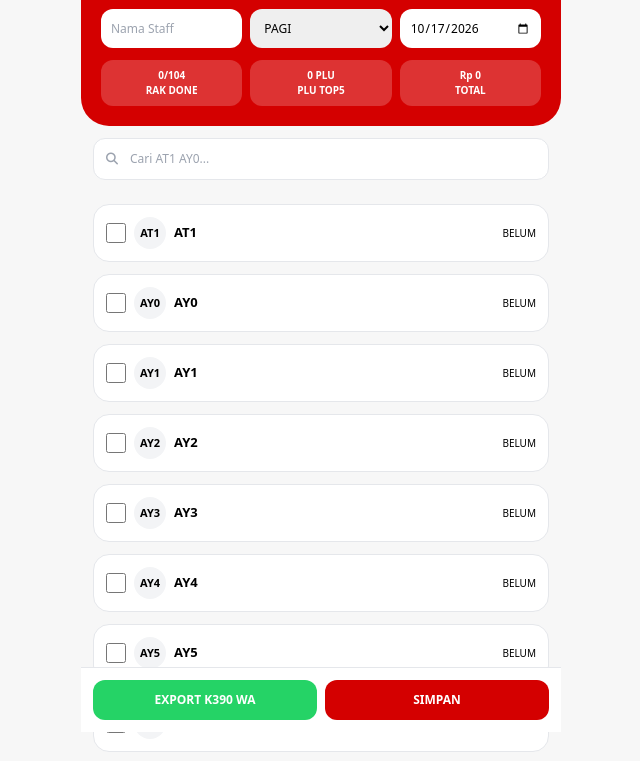
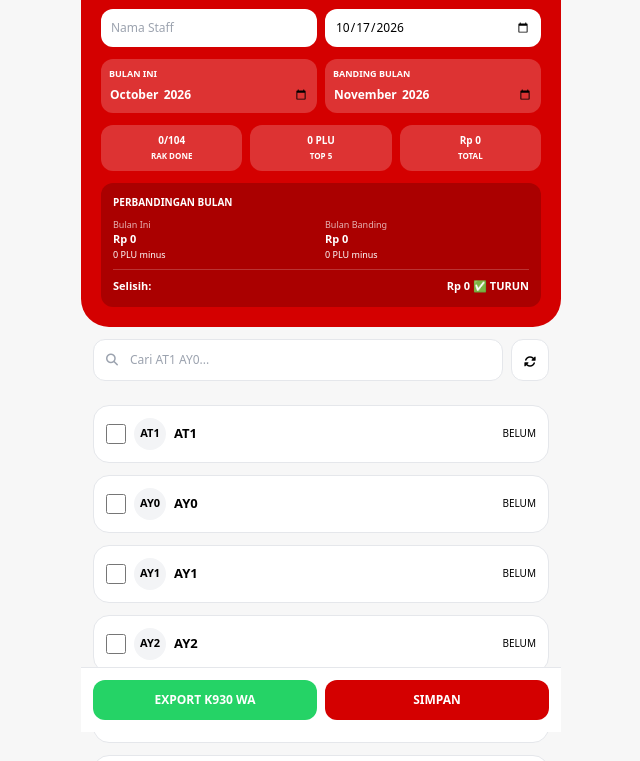
Before and after one commit to supriatna02030-blip/monitoring_so_karbela3, a plain HTML site: page index.html in a window 1280 px wide. Shown: the part 68-829 px from the top of the page, without its empty margins (319-959 px from the left). Drawn offline with nearby package versions, Linux system fonts and the light colour scheme.

Commit message:
Update index.html

```diff
--- a/index.html
+++ b/index.html
@@ -3,109 +3,165 @@
 <head>
 <meta charset="UTF-8">
 <meta name="viewport" content="width=device-width, initial-scale=1.0">
-<title>K390 KARBELA 3 - FIX INPUT</title>
+<title>K930 KARBELA 3 - DARK + BANDING BULAN</title>
 <script src="https://cdn.tailwindcss.com"></script>
 <link rel="stylesheet" href="https://cdnjs.cloudflare.com/ajax/libs/font-awesome/6.4.0/css/all.min.css">
+<script>tailwind.config={darkMode:'class'}</script>
+<style>
+.dark body{background:#0F0F0F}
+</style>
 </head>
-<body class="max-w-[480px] mx-auto bg-[#F7F7F7] min-h-screen pb-32">
+<body class="max-w-[480px] mx-auto bg-[#F7F7F7] dark:bg-[#121212] min-h-screen pb-40 transition-all">
 <div class="bg-[#D40000] text-white p-5 rounded-b-[28px] sticky top-0 z-50">
-<h1 class="font-black text-[20px]">K390 KARBELA 3</h1>
-<p class="text-[10px]">SO RAK + 5 PLU SELISIH TERBESAR - FIX</p>
-<div class="grid grid-cols-3 gap-2 mt-3">
+<div class="flex justify-between items-center">
+<div>
+<h1 class="font-black text-[20px]">K930 KARBELA 3</h1>
+<p class="text-[10px] opacity-80">SO + BANDING BULAN + DARK MODE</p>
+</div>
+<button onclick="toggleDark()" id="darkBtn" class="bg-white/20 w-10 h-10 rounded-full"><i class="fa-solid fa-moon"></i></button>
+</div>
+
+<div class="grid grid-cols-2 gap-2 mt-3">
 <input id="nama" placeholder="Nama Staff" class="rounded-xl p-2.5 text-black text-xs outline-none">
-<select id="shift" class="rounded-xl p-2.5 text-black text-xs"><option>PAGI</option><option>SIANG</option><option>MALAM</option></select>
 <input id="tanggal" type="date" class="rounded-xl p-2.5 text-black text-xs">
 </div>
-<div class="mt-3 flex gap-2 text-[10px] font-bold">
-<div class="flex-1 bg-white/20 rounded-xl p-2 text-center"><p id="done">0/115</p>RAK DONE</div>
-<div class="flex-1 bg-white/20 rounded-xl p-2 text-center"><p id="top5">0</p>PLU TOP5</div>
-<div class="flex-1 bg-white/20 rounded-xl p-2 text-center"><p id="totalMinus">Rp 0</p>TOTAL</div>
+
+<!-- PILIH BULAN -->
+<div class="grid grid-cols-2 gap-2 mt-3">
+<div class="bg-white/20 rounded-xl p-2">
+<p class="text-[9px] font-bold">BULAN INI</p>
+<input id="bulanSekarang" type="month" onchange="gantiBulan()" class="w-full bg-transparent text-xs font-bold outline-none">
+</div>
+<div class="bg-white/20 rounded-xl p-2">
+<p class="text-[9px] font-bold">BANDING BULAN</p>
+<input id="bulanBanding" type="month" onchange="updateBanding()" class="w-full bg-transparent text-xs font-bold outline-none">
 </div>
 </div>
 
-<div class="p-3"><div class="bg-white border rounded-xl flex items-center px-3"><i class="fa-solid fa-search text-xs text-gray-400"></i><input id="search" oninput="render()" placeholder="Cari AT1 AY0..." class="bg-transparent w-full p-3 outline-none text-xs"></div></div>
+<div class="mt-3 grid grid-cols-3 gap-2 text-[10px] font-bold text-center">
+<div class="bg-white/20 rounded-xl p-2"><p id="done">0/115</p><span class="text-[8px]">RAK DONE</span></div>
+<div class="bg-white/20 rounded-xl p-2"><p id="top5">0 PLU</p><span class="text-[8px]">TOP 5</span></div>
+<div class="bg-white/20 rounded-xl p-2"><p id="totalMinus">Rp 0</p><span class="text-[8px]">TOTAL</span></div>
+</div>
+
+<!-- PANEL BANDING -->
+<div id="panelBanding" class="mt-3 bg-black/20 rounded-xl p-3 hidden">
+<p class="text-[10px] font-black">PERBANDINGAN BULAN</p>
+<div class="grid grid-cols-2 gap-2 mt-2 text-[11px]">
+<div><p class="text-[9px] opacity-70">Bulan Ini</p><p id="b1Total" class="font-bold">Rp 0</p><p id="b1Plu" class="text-[9px]">0 PLU</p></div>
+<div><p class="text-[9px] opacity-70">Bulan Banding</p><p id="b2Total" class="font-bold">Rp 0</p><p id="b2Plu" class="text-[9px]">0 PLU</p></div>
+</div>
+<div class="mt-2 pt-2 border-t border-white/20 flex justify-between text-[11px] font-black">
+<span>Selisih:</span><span id="selisihBanding">Rp 0</span>
+</div>
+</div>
+</div>
+
+<div class="p-3 flex gap-2">
+<div class="flex-1 bg-white dark:bg-zinc-800 border dark:border-zinc-700 rounded-xl flex items-center px-3"><i class="fa-solid fa-search text-xs text-gray-400"></i><input id="search" oninput="render()" placeholder="Cari AT1 AY0..." class="bg-transparent w-full p-3 outline-none text-xs dark:text-white"></div>
+<button onclick="render()" class="bg-white dark:bg-zinc-800 border px-3 rounded-xl"><i class="fa-solid fa-rotate text-xs"></i></button>
+</div>
 
 <div id="list" class="p-3 space-y-3"></div>
 
-<div class="fixed bottom-0 left-1/2 -translate-x-1/2 w-full max-w-[480px] bg-white border-t p-3 flex gap-2 z-50">
-<button onclick="exportWA()" class="flex-1 bg-[#25D366] text-white py-3 rounded-xl font-bold text-xs">EXPORT K390 WA</button>
+<div class="fixed bottom-0 left-1/2 -translate-x-1/2 w-full max-w-[480px] bg-white dark:bg-zinc-900 border-t dark:border-zinc-800 p-3 flex gap-2 z-50">
+<button onclick="exportWA()" class="flex-1 bg-[#25D366] text-white py-3 rounded-xl font-bold text-xs">EXPORT K930 WA</button>
 <button onclick="save()" class="flex-1 bg-[#D40000] text-white py-3 rounded-xl font-bold text-xs">SIMPAN</button>
 </div>
 
 <script>
 const ITEMS = ["AT1","AY0","AY1","AY2","AY3","AY4","AY5","AY6","AY7","AY8","AY9","AZ1","BA1","BA2","CB1","CF1","CH1","CR1","CR2","CR3","CR4","CX1","CX2","DB1","DD1","DJ1","DJ2","DJ3","DJ4","DJ5","DJ6","EB1","EC1","ED1","EE1","EF1","EJ1","EP1","EP2","EP3","EP4","EP5","FP1","FP2","FP3","FP4","FP5","FP6","FP7","FP8","HB1","HB2","HB3","HB4","HB5","HB6","HB7","HC1","HD1","HG1","HH1","HI1","HM1","HN1","HO1","HS1","HT1","JA1","JC1","KI1","KJ1","KL1","KO1","KS1","MC1","MD1","ME1","MI1","MI2","MI3","NA1","NF1","NP1","OA1","OB1","OB2","OC1","Q31","Q32","Q41","Q51","Q52","Q53","Q54","Q55","QA1","S11","S12","S13","S14","S15","S16","S17","S18"];
-let data = JSON.parse(localStorage.getItem('K390_FIX') || '{}');
+
+let bulanAktif = new Date().toISOString().slice(0,7);
+let dataAll = JSON.parse(localStorage.getItem('K930_KARBELA3_ALL') || '{}'); // {2026-10:{code:{...}}, 2026-11:{...}}
+
+function getDataBulan(bulan){ if(!dataAll[bulan]) dataAll[bulan]={}; return dataAll[bulan]; }
+function getDataAktif(){ return getDataBulan(bulanAktif); }
+
+function gantiBulan(){
+ bulanAktif = document.getElementById('bulanSekarang').value || new Date().toISOString().slice(0,7);
+ render(); updateBanding();
+}
+function toggleDark(){
+ document.documentElement.classList.toggle('dark');
+ localStorage.setItem('K930_DARK', document.documentElement.classList.contains('dark'));
+ document.getElementById('darkBtn').innerHTML = document.documentElement.classList.contains('dark') ? '<i class="fa-solid fa-sun"></i>' : '<i class="fa-solid fa-moon"></i>';
+}
 
 function render(){
  const q = document.getElementById('search').value.toLowerCase();
  const list = document.getElementById('list'); list.innerHTML='';
+ const data = getDataAktif();
  ITEMS.filter(c=>c.toLowerCase().includes(q)).forEach(code=>{
   const d = data[code] || {checked:false, rak:'', nominal:'', items:[]};
   let htmlItems = '';
   if(d.checked){
-   htmlItems = `<div class="p-2 bg-red-50 space-y-2">`;
-   htmlItems+=`<p class="text-[10px] font-black text-red-600">ISI 5 PLU MINUS TERBESAR DI RAK ${code}:</p>`;
+   htmlItems = `<div class="p-2 bg-red-50 dark:bg-red-900/20 space-y-2 rounded-b-xl">`;
    (d.items||[]).forEach((it,i)=>{
-    htmlItems+=`
-    <div class="bg-white border rounded-xl p-2 space-y-1">
+    htmlItems+=`<div class="bg-white dark:bg-zinc-800 border dark:border-zinc-700 rounded-xl p-2 space-y-1">
       <div class="grid grid-cols-12 gap-1">
-        <input id="in-${code}-${i}-plu" value="${it.plu||''}" oninput="uItemNoRender('${code}',${i},'plu',this.value)" placeholder="PLU" class="col-span-3 border rounded p-2 text-[12px] outline-none">
-        <input id="in-${code}-${i}-nama" value="${it.nama||''}" oninput="uItemNoRender('${code}',${i},'nama',this.value)" placeholder="Nama Barang" class="col-span-7 border rounded p-2 text-[12px] outline-none">
+        <input value="${it.plu||''}" oninput="uItem('${code}',${i},'plu',this.value)" placeholder="PLU" class="col-span-3 border rounded p-2 text-[12px] outline-none dark:bg-zinc-900 dark:text-white">
+        <input value="${it.nama||''}" oninput="uItem('${code}',${i},'nama',this.value)" placeholder="Nama Barang" class="col-span-7 border rounded p-2 text-[12px] outline-none dark:bg-zinc-900 dark:text-white">
         <button onclick="dItem('${code}',${i})" class="col-span-2 bg-red-100 text-red-600 rounded"><i class="fa-solid fa-trash text-[11px]"></i></button>
       </div>
       <div class="grid grid-cols-2 gap-1">
-        <input id="in-${code}-${i}-selisih" value="${it.selisih||''}" oninput="uItemNoRender('${code}',${i},'selisih',this.value)" type="number" inputmode="numeric" placeholder="Selisih Rp" class="border rounded p-2 text-[12px] outline-none">
-        <input id="in-${code}-${i}-qty" value="${it.qty||''}" oninput="uItemNoRender('${code}',${i},'qty',this.value)" type="number" inputmode="numeric" placeholder="Qty Minus" class="border rounded p-2 text-[12px] outline-none">
-      </div>
-    </div>`;
+        <input value="${it.selisih||''}" oninput="uItem('${code}',${i},'selisih',this.value)" type="number" inputmode="numeric" placeholder="Selisih Rp" class="border rounded p-2 text-[12px] outline-none dark:bg-zinc-900 dark:text-white">
+        <input value="${it.qty||''}" oninput="uItem('${code}',${i},'qty',this.value)" type="number" inputmode="numeric" placeholder="Qty" class="border rounded p-2 text-[12px] outline-none dark:bg-zinc-900 dark:text-white">
+      </div></div>`;
    });
-   if((d.items||[]).length < 5){
-    htmlItems+=`<button onclick="aItem('${code}')" class="w-full py-3 border-2 border-dashed border-red-300 text-red-600 rounded-xl text-[12px] font-black">+ TAMBAH PLU (${(d.items||[]).length}/5)</button>`;
-   }
+   if((d.items||[]).length < 5) htmlItems+=`<button onclick="aItem('${code}')" class="w-full py-3 border-2 border-dashed border-red-300 text-red-600 rounded-xl text-[11px] font-black">+ TAMBAH PLU (${(d.items||[]).length}/5)</button>`;
    htmlItems+=`</div>`;
   }
   const el = document.createElement('div');
-  el.className = `bg-white rounded-2xl border ${d.checked?'border-[#D40000]':''}`;
-  el.innerHTML = `
-  <label class="flex justify-between items-center p-3">
-    <div class="flex items-center gap-2"><input type="checkbox" ${d.checked?'checked':''} onchange="tog('${code}')" class="w-5 h-5 accent-[#D40000]"><div class="w-8 h-8 rounded-full flex items-center justify-center text-[11px] font-black ${d.checked?'bg-[#D40000] text-white':'bg-gray-100'}">${code}</div><b class="text-[13px]">${code}</b></div>
-    <span class="text-[10px]">${d.checked?`Rp${Number(d.nominal||0).toLocaleString('id-ID')} | ${d.rak||'-'}`:'BELUM'}</span>
-  </label>
-  <div class="${d.checked?'':'hidden'} border-t p-3 space-y-2 bg-[#FFF8F8]">
-    <div class="grid grid-cols-2 gap-2">
-      <input value="${d.rak}" oninput="setNoRender('${code}','rak',this.value.toUpperCase())" placeholder="No Rak ex: B-01" class="border rounded-lg p-2.5 text-[13px] outline-none">
-      <input value="${d.nominal}" oninput="setNoRender('${code}','nominal',this.value)" type="number" inputmode="numeric" placeholder="Total Rp Minus" class="border rounded-lg p-2.5 text-[13px] outline-none">
-    </div>
-    ${htmlItems}
-  </div>`;
+  el.className = `bg-white dark:bg-zinc-800 rounded-2xl border dark:border-zinc-700 overflow-hidden ${d.checked?'border-[#D40000]':''}`;
+  el.innerHTML = `<label class="flex justify-between items-center p-3 cursor-pointer"><div class="flex items-center gap-2"><input type="checkbox" ${d.checked?'checked':''} onchange="tog('${code}')" class="w-5 h-5 accent-[#D40000]"><div class="w-8 h-8 rounded-full flex items-center justify-center text-[11px] font-black ${d.checked?'bg-[#D40000] text-white':'bg-gray-100 dark:bg-zinc-700'}">${code}</div><b class="text-[13px] dark:text-white">${code}</b></div><span class="text-[10px] dark:text-gray-300">${d.checked?`Rp${Number(d.nominal||0).toLocaleString('id-ID')} | ${d.rak||'-'}`:'BELUM'}</span></label><div class="${d.checked?'':'hidden'} border-t dark:border-zinc-700 p-3 space-y-2 bg-[#FFF8F8] dark:bg-zinc-900"><div class="grid grid-cols-2 gap-2"><input value="${d.rak}" oninput="set('${code}','rak',this.value.toUpperCase())" placeholder="No Rak" class="border rounded-lg p-2.5 text-[13px] outline-none dark:bg-zinc-800 dark:text-white"><input value="${d.nominal}" oninput="set('${code}','nominal',this.value)" type="number" inputmode="numeric" placeholder="Total Rp" class="border rounded-lg p-2.5 text-[13px] outline-none dark:bg-zinc-800 dark:text-white"></div>${htmlItems}</div>`;
   list.appendChild(el);
  }); upd();
 }
-function tog(c){ if(!data[c]) data[c]={checked:false,rak:'',nominal:'',items:[]}; data[c].checked=!data[c].checked; if(!data[c].checked) delete data[c]; ls(); render(); }
-function setNoRender(c,k,v){ if(!data[c]) data[c]={checked:true,rak:'',nominal:'',items:[]}; data[c][k]=v; ls(); upd(); }
-function uItemNoRender(c,i,k,v){ if(!data[c].items) data[c].items=[]; data[c].items[i][k]=v; ls(); upd(); }
-function aItem(c){ if(!data[c].items) data[c].items=[]; if(data[c].items.length>=5) return; data[c].items.push({plu:'',nama:'',selisih:'',qty:''}); ls(); render(); }
-function dItem(c,i){ data[c].items.splice(i,1); ls(); render(); }
-function ls(){ localStorage.setItem('K390_FIX', JSON.stringify(data)); }
+function tog(c){ let data=getDataAktif(); if(!data[c]) data[c]={checked:false,rak:'',nominal:'',items:[]}; data[c].checked=!data[c].checked; if(!data[c].checked) delete data[c]; ls(); render(); }
+function set(c,k,v){ let data=getDataAktif(); if(!data[c]) data[c]={checked:true,rak:'',nominal:'',items:[]}; data[c][k]=v; ls(); upd(); }
+function uItem(c,i,k,v){ let data=getDataAktif(); data[c].items[i][k]=v; ls(); upd(); }
+function aItem(c){ let data=getDataAktif(); if(!data[c].items) data[c].items=[]; if(data[c].items.length>=5) return; data[c].items.push({plu:'',nama:'',selisih:'',qty:''}); ls(); render(); }
+function dItem(c,i){ let data=getDataAktif(); data[c].items.splice(i,1); ls(); render(); }
+function ls(){ localStorage.setItem('K930_KARBELA3_ALL', JSON.stringify(dataAll)); }
 function upd(){
- const done=Object.values(data).filter(v=>v.checked).length;
- let totalPLU=0,totalRp=0; Object.values(data).forEach(v=>{ totalPLU+=(v.items||[]).length; totalRp+=Number(v.nominal||0); });
- document.getElementById('done').innerText=done+'/'+ITEMS.length;
- document.getElementById('top5').innerText=totalPLU+' PLU';
- document.getElementById('totalMinus').innerText='Rp '+totalRp.toLocaleString('id-ID');
+ let data=getDataAktif(); const done=Object.values(data).filter(v=>v.checked).length; let totalPLU=0,totalRp=0; Object.values(data).forEach(v=>{ totalPLU+=(v.items||[]).length; totalRp+=Number(v.nominal||0); });
+ document.getElementById('done').innerText=done+'/'+ITEMS.length; document.getElementById('top5').innerText=totalPLU+' PLU'; document.getElementById('totalMinus').innerText='Rp '+totalRp.toLocaleString('id-ID');
+ updateBanding();
 }
-function save(){ ls(); alert('Tersimpan K390!'); }
+function updateBanding(){
+ const b1 = document.getElementById('bulanSekarang').value;
+ const b2 = document.getElementById('bulanBanding').value;
+ if(!b2) { document.getElementById('panelBanding').classList.add('hidden'); return; }
+ document.getElementById('panelBanding').classList.remove('hidden');
+ const d1 = getDataBulan(b1); const d2 = getDataBulan(b2);
+ let t1=0,p1=0,t2=0,p2=0;
+ Object.values(d1).forEach(v=>{ t1+=Number(v.nominal||0); p1+=(v.items||[]).length; });
+ Object.values(d2).forEach(v=>{ t2+=Number(v.nominal||0); p2+=(v.items||[]).length; });
+ document.getElementById('b1Total').innerText='Rp '+t1.toLocaleString('id-ID'); document.getElementById('b1Plu').innerText=p1+' PLU minus';
+ document.getElementById('b2Total').innerText='Rp '+t2.toLocaleString('id-ID'); document.getElementById('b2Plu').innerText=p2+' PLU minus';
+ const sel = t1 - t2;
+ document.getElementById('selisihBanding').innerText=(sel>0?'+ Rp ':'Rp ')+sel.toLocaleString('id-ID') + (sel>0?' 🔺 NAIK':' ✅ TURUN');
+}
+function save(){ ls(); alert('Tersimpan K930 '+bulanAktif+'!'); }
 function exportWA(){
- const n=document.getElementById('nama').value||'STAFF'; const sh=document.getElementById('shift').value; const t=document.getElementById('tanggal').value||new Date().toLocaleDateString('id-ID');
- let txt=`*K390 KARBELA 3*%0ATgl: ${t} | ${sh} | ${n}%0A%0A*DETAIL 5 PLU TERBESAR*%0A%0A`;
- Object.entries(data).forEach(([code,v])=>{
-  txt+=`*${code} ${v.rak||''} Rp${Number(v.nominal||0).toLocaleString('id-ID')}*%0A`;
-  (v.items||[]).forEach((it,i)=>{ txt+=`${i+1}. PLU ${it.plu||'-'} ${it.nama||'-'} Qty${it.qty||'-'} Rp${Number(it.selisih||0).toLocaleString('id-ID')}%0A`; });
-  txt+=`%0A`;
- });
+ const n=document.getElementById('nama').value||'STAFF'; const b1=document.getElementById('bulanSekarang').value; const b2=document.getElementById('bulanBanding').value;
+ let txt=`*LAPORAN SO K930 KARBELA 3*%0A%0AToko: K930%0ABulan: ${b1}%0AStaff: ${n}%0A%0A`;
+ const data=getDataAktif();
+ Object.entries(data).forEach(([code,v])=>{ txt+=`*${code} ${v.rak||''} Rp${Number(v.nominal||0).toLocaleString('id-ID')}*%0A`; (v.items||[]).forEach((it,i)=>{ txt+=`${i+1}. PLU ${it.plu||'-'} ${it.nama||'-'} Qty${it.qty||'-'} Rp${Number(it.selisih||0).toLocaleString('id-ID')}%0A`; }); txt+=`%0A`; });
+ if(b2){ const d2=getDataBulan(b2); let t1=0,t2=0; Object.values(data).forEach(v=>t1+=Number(v.nominal||0)); Object.values(d2).forEach(v=>t2+=Number(v.nominal||0)); txt+=`*BANDING ${b1} vs ${b2}: Rp${t1.toLocaleString('id-ID')} vs Rp${t2.toLocaleString('id-ID')} Selisih Rp${(t1-t2).toLocaleString('id-ID')}*%0A`; }
  window.open(`https://wa.me/?text=${txt}`,'_blank');
 }
-document.getElementById('tanggal').valueAsDate=new Date(); render();
+
+// INIT
+const now = new Date().toISOString().slice(0,7);
+const next = new Date(new Date().setMonth(new Date().getMonth()+1)).toISOString().slice(0,7);
+document.getElementById('bulanSekarang').value = now;
+document.getElementById('bulanBanding').value = next;
+bulanAktif = now;
+document.getElementById('tanggal').valueAsDate = new Date();
+if(localStorage.getItem('K930_DARK')==='true'){ document.documentElement.classList.add('dark'); }
+render();
 </script>
 </body>
 </html>
```
